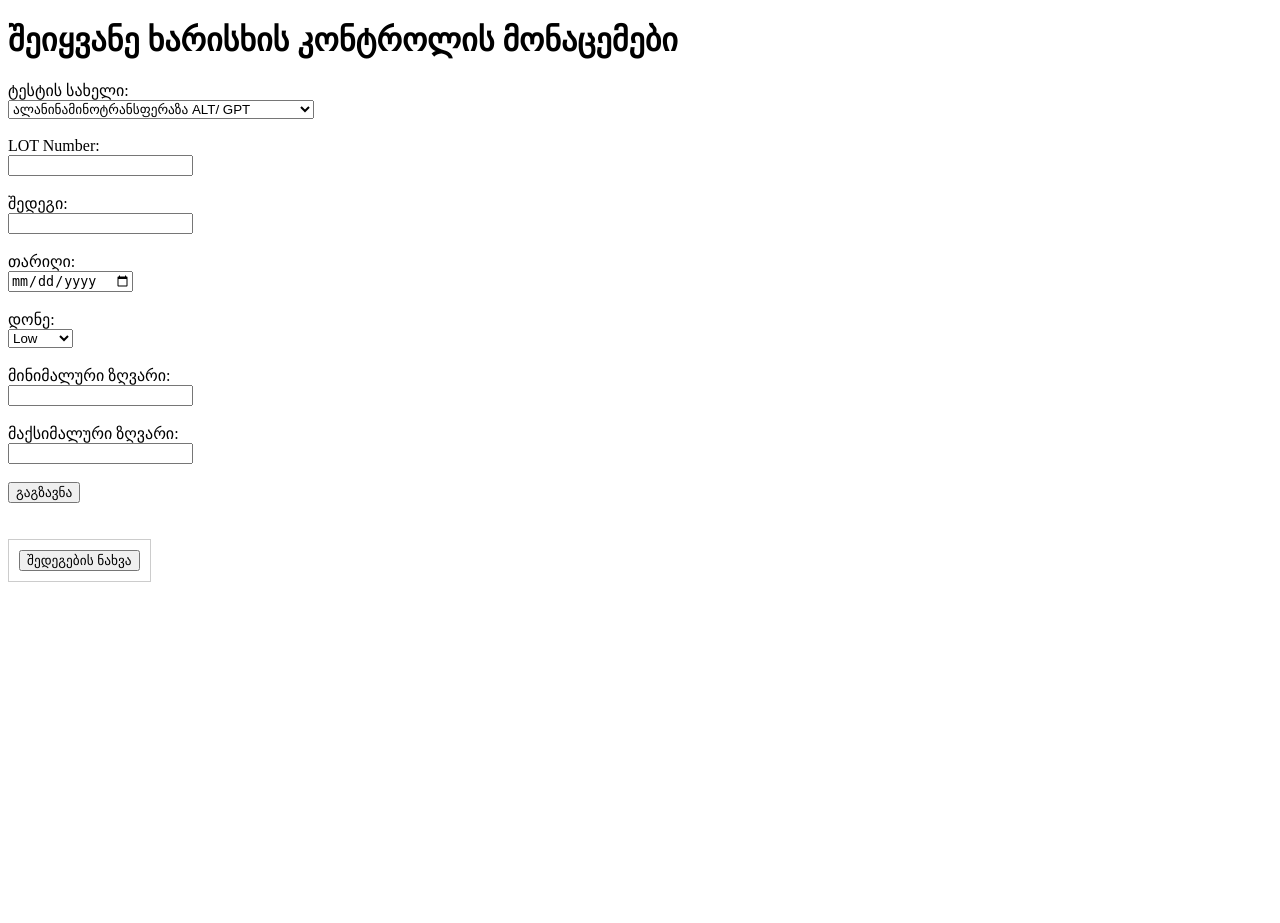
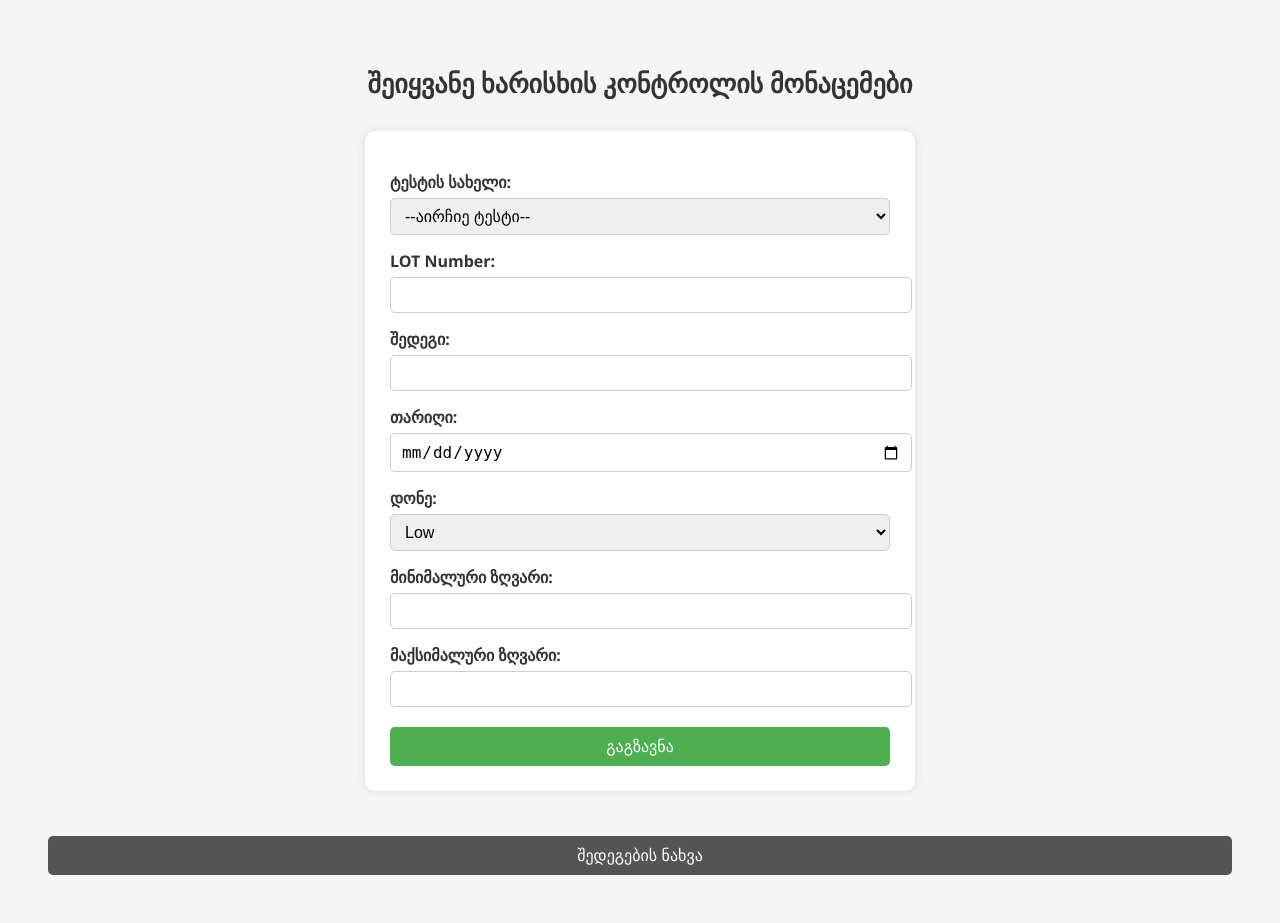
Before and after one commit to Mariammushku/lis-flask, a Flask app: page / in a window 1280 px wide. Before the commit the page ends 582 px from the top, so only its background shows below. Run offline with Flask 3, Linux system fonts and the light colour scheme.

```diff
--- a/templates/form.html
+++ b/templates/form.html
@@ -3,59 +3,127 @@
 <head>
     <meta charset="UTF-8">
     <title>შეიყვანე შედეგი</title>
+    <style>
+        body {
+            font-family: "Segoe UI", sans-serif;
+            background-color: #f5f5f5;
+            padding: 40px;
+            color: #333;
+        }
+
+        h1 {
+            text-align: center;
+            margin-bottom: 30px;
+            font-size: 26px;
+        }
+
+        form {
+            max-width: 500px;
+            margin: 0 auto;
+            background-color: white;
+            padding: 25px;
+            border-radius: 10px;
+            box-shadow: 0 0 10px rgba(0, 0, 0, 0.1);
+        }
+
+        label {
+            display: block;
+            margin-top: 15px;
+            margin-bottom: 5px;
+            font-weight: bold;
+        }
+
+        input[type="text"],
+        input[type="date"],
+        select {
+            width: 100%;
+            padding: 8px 10px;
+            font-size: 16px;
+            border: 1px solid #ccc;
+            border-radius: 5px;
+        }
+
+        button {
+            margin-top: 20px;
+            width: 100%;
+            padding: 10px;
+            background-color: #4CAF50;
+            color: white;
+            border: none;
+            font-size: 16px;
+            border-radius: 5px;
+            cursor: pointer;
+        }
+
+        button:hover {
+            background-color: #45a049;
+        }
+
+        .link-container {
+            text-align: center;
+            margin-top: 25px;
+        }
+
+        .link-container a button {
+            background-color: #555;
+        }
+
+        .link-container a button:hover {
+            background-color: #333;
+        }
+    </style>
 </head>
 <body>
     <h1>შეიყვანე ხარისხის კონტროლის მონაცემები</h1>
 
     <form method="POST">
-        <label>ტესტის სახელი:</label><br>
-        <select name="test_name">
-            <option value="ALT/ GPT">ალანინამინოტრანსფერაზა ALT/ GPT</option>
-            <option value="AST/ GOT">ასპარტატამინოტრანსფერაზა AST/ GOT</option>
-            <option value="GGT">გამაგლუტამილტრანსფერაზა GGT</option>
-            <option value="PTO">საერთო ცილა PTO</option>
-            <option value="ALB">ალბუმინი ALB</option>
-            <option value="GLU">გლუკოზა GLU</option>
-            <option value="CHO">ქოლესტერინი CHO</option>
-            <option value="TRG">ტრიგლიცერიდი TRG</option>
-            <option value="HDL">მაღალი სიმკვრივის ლპ- ქოლესტერინი HDL</option>
-            <option value="LIP">ლიპაზა LIP</option>
-            <option value="PHO">ფოსფორი PHO</option>
-            <option value="FE">რკინა FE</option>
-            <option value="Ca">კალციუმი Ca</option>
-            <option value="RF">რევმატოიდული ფაქტორი RF</option>
-            <option value="ALK">ტუტე ფოსფატაზა ALK</option>
-            <option value="Mg">მაგნიუმი Mg</option>
-        </select><br><br>
+        <label>ტესტის სახელი:</label>
+        <select name="test_name" required>
+            <option value="">--აირჩიე ტესტი--</option>
+            <option>ალანინამინოტრანსფერაზა ALT/ GPT</option>
+            <option>ასპარტატამინოტრანსფერაზა AST/ GOT</option>
+            <option>გამაგლუტამილტრანსფერაზა GGT</option>
+            <option>საერთო ცილა PTO</option>
+            <option>ალბუმინი ALB</option>
+            <option>გლუკოზა GLU</option>
+            <option>ქოლესტერინი CHO</option>
+            <option>ტრიგლიცერიდი TRG</option>
+            <option>მაღალი სიმკვრივის ლპ- ქოლესტერინი HDL</option>
+            <option>ლიპაზა LIP</option>
+            <option>ფოსფორი PHO</option>
+            <option>რკინა FE</option>
+            <option>კალციუმი Ca</option>
+            <option>რევმატოიდული ფაქტორი RF</option>
+            <option>ტუტე ფოსფატაზა ALK</option>
+            <option>მაგნიუმი Mg</option>
+        </select>
 
-        <label>LOT Number:</label><br>
-        <input type="text" name="lot_number"><br><br>
+        <label>LOT Number:</label>
+        <input type="text" name="lot_number" required>
 
-        <label>შედეგი:</label><br>
-        <input type="text" name="result"><br><br>
+        <label>შედეგი:</label>
+        <input type="text" name="result" required>
 
-        <label>თარიღი:</label><br>
-        <input type="date" name="date"><br><br>
+        <label>თარიღი:</label>
+        <input type="date" name="date" required>
 
-        <label>დონე:</label><br>
+        <label>დონე:</label>
         <select name="level">
             <option value="Low">Low</option>
             <option value="Normal">Normal</option>
             <option value="High">High</option>
-        </select><br><br>
+        </select>
 
-        <label>მინიმალური ზღვარი:</label><br>
-        <input type="text" name="min"><br><br>
+        <label>მინიმალური ზღვარი:</label>
+        <input type="text" name="min">
 
-        <label>მაქსიმალური ზღვარი:</label><br>
-        <input type="text" name="max"><br><br>
+        <label>მაქსიმალური ზღვარი:</label>
+        <input type="text" name="max">
 
         <button type="submit">გაგზავნა</button>
     </form>
 
-    <br><br>
-
-    <div style="padding: 10px; border: 1px solid #ccc; display: inline-block;">
+    <div class="link-container">
         <a href="{{ url_for('results') }}">
             <button type="button">შედეგების ნახვა</button>
         </a>
```
